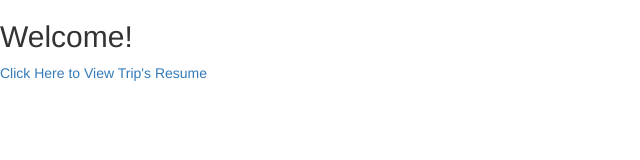
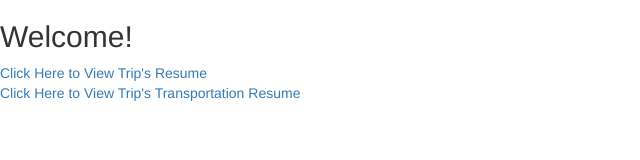
Before and after one commit to TripBee/TripBee.github.io, a plain HTML site: page Resume/index.html in a window 1280 px wide. Shown: the whole page, without its empty margins (0-640 px from the left). Drawn offline with nearby package versions, Linux system fonts and the light colour scheme.

Commit message:
added a new resume

```diff
--- a/Resume/index.html
+++ b/Resume/index.html
@@ -14,6 +14,7 @@
 </head>
 
 <body>
+
 <div class="row">
   <div class="col-xs-12 col-sm-12 col-md-12">
       <h2>Welcome!</h2>
@@ -21,5 +22,14 @@
       </a>
   </div>
 </div>
+
+<div class="row">
+  <div class="col-xs-12 col-sm-12 col-md-12">
+      <a href="TripBeerninkTransportationResume.pdf">Click Here to View Trip's Transportation Resume
+      </a>
+  </div>
+</div>
+
 </body>
+
 </html>
```
Also changed, not shown: 2 other files.
